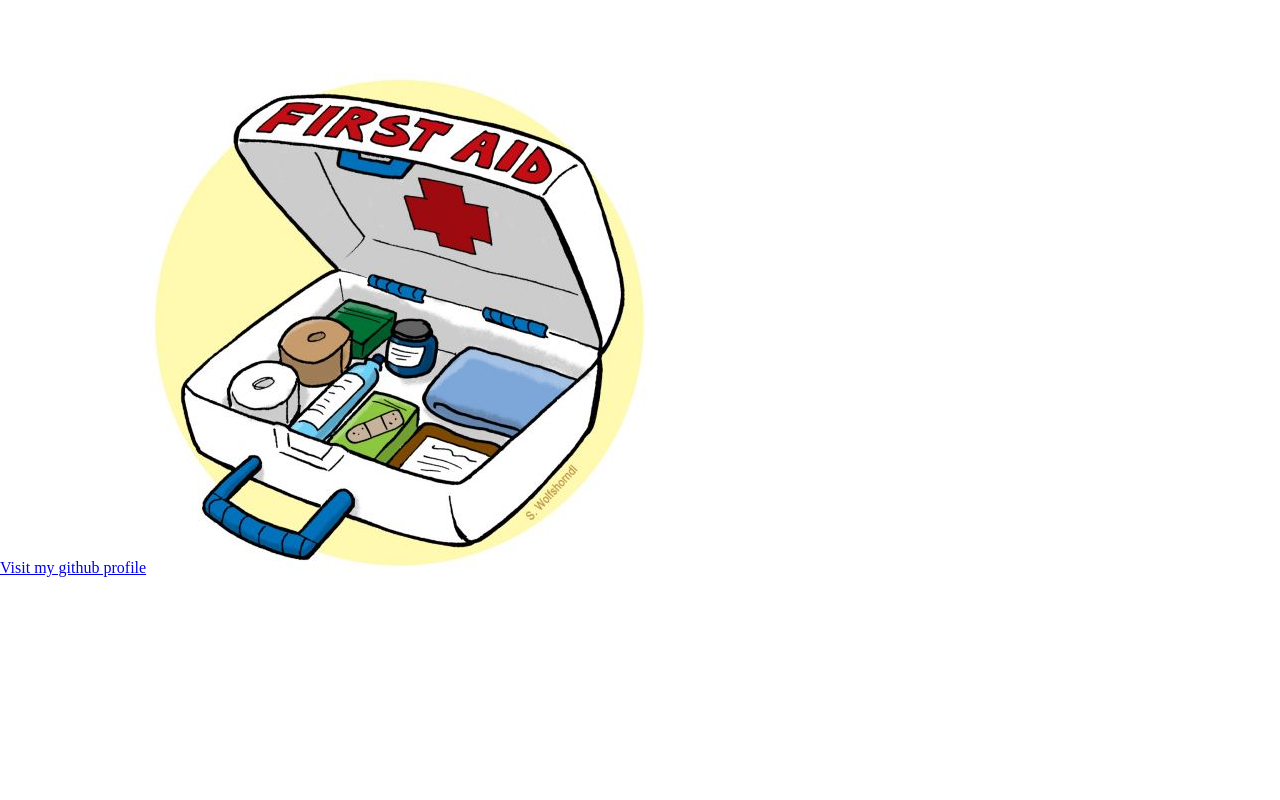
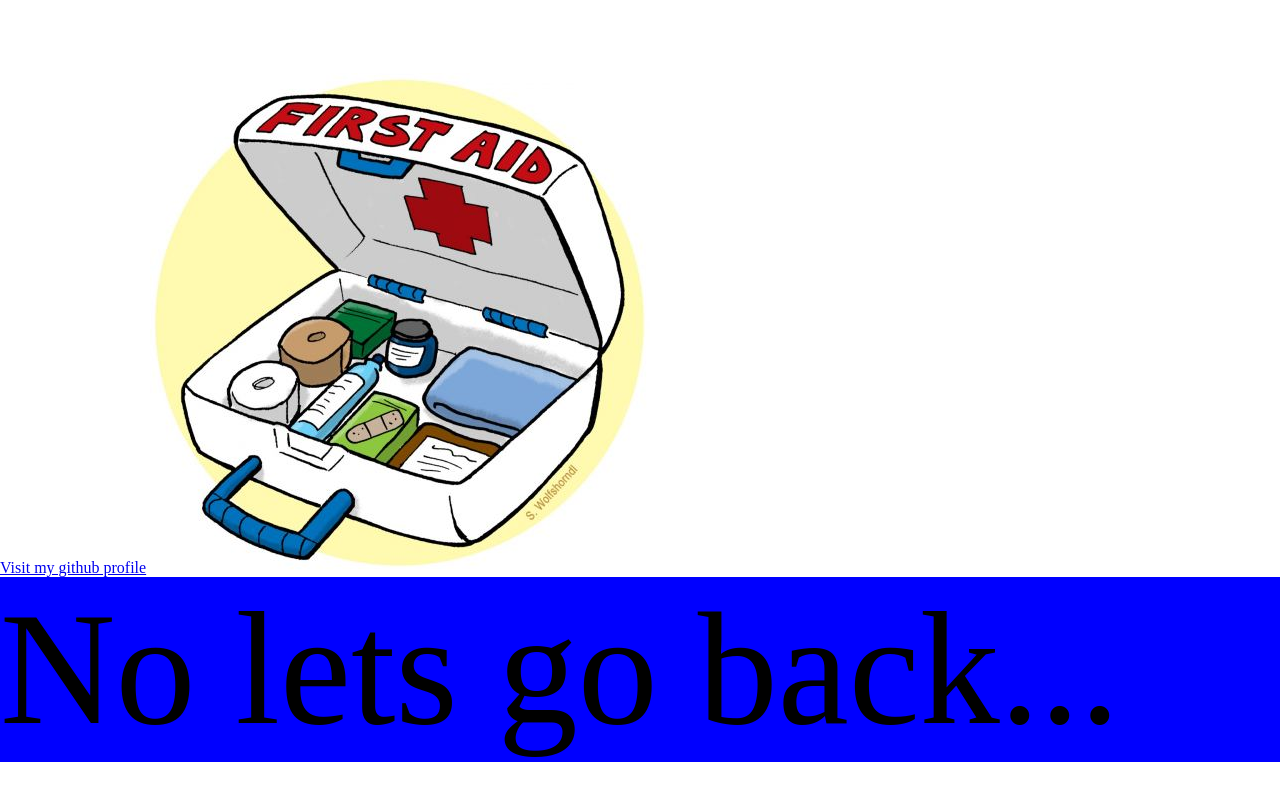
Before and after one commit to jcvalleser/firstwebpage, a plain HTML site: page index.html in a window 1280 px wide. Shown: the part 642-1442 px from the top of the page. Before the commit the page ends 1219 px from the top, so only its background shows below. Drawn offline with Linux system fonts and the light colour scheme.

Commit message:
added go back

```diff
--- a/index.html
+++ b/index.html
@@ -8,9 +8,10 @@
         <div class="greetingContainer emphasize">Hello, World</div>
         <div class="greetingContainer">Im fine, thank you!</div>
         <div class="greetingContainer">
-            <p class="greetingParagraph">Ok lets proceed...</p>
-        </div>
+            <p class="greetingParagraph">Ok lets proceed...</p></div>
         <a href="https://github.com/jcvalleser">Visit my github profile</a>
         <img src="em.jpg" />
+        <div class="greetingContainer">
+            <p class="greetingParagraph">No lets go back...</p></div>
     </body>
 </html>
```
